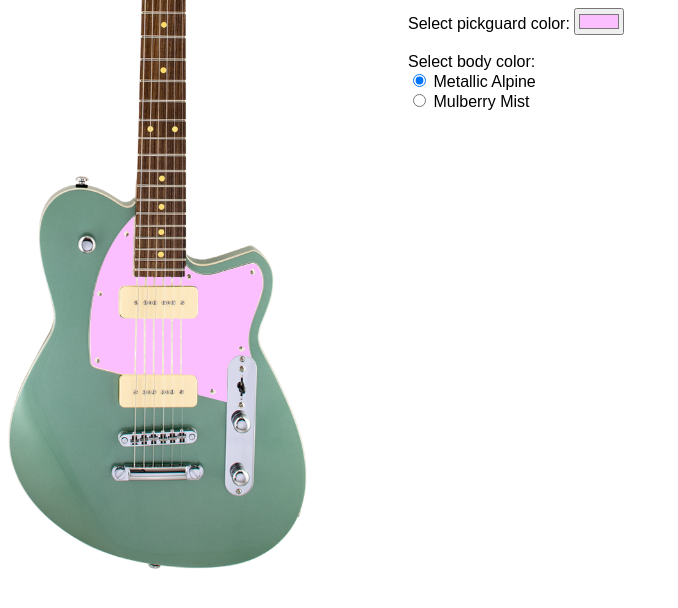
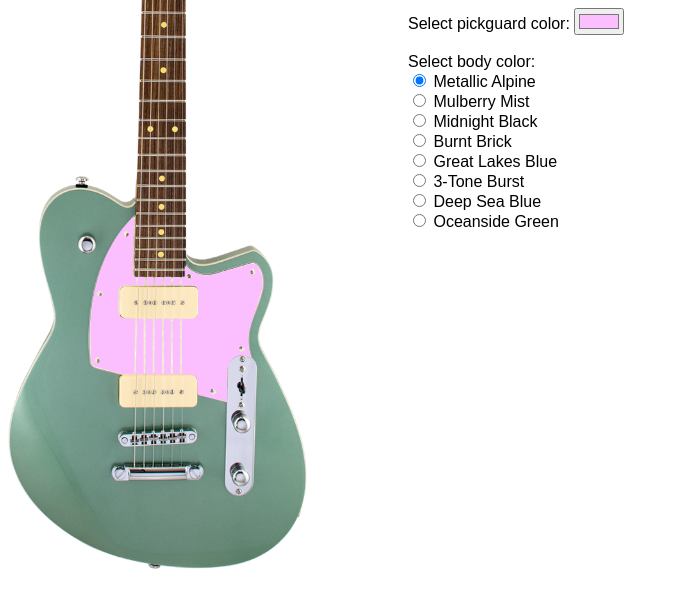
Before and after one commit to rustynymph/reverend-charger-290-customizer, a plain HTML site: page index.html in a window 1280 px wide. Shown: the whole page, without its empty margins (0-678 px from the left). Drawn offline with Linux system fonts and the light colour scheme.

Commit message:
added more colors

```diff
--- a/index.html
+++ b/index.html
@@ -121,8 +121,27 @@
             Select body color:<br>
             <input type="radio" id="green" name="bodycolor" value="alpine.png" onchange="updateBody(this.value)" checked=true>
             <label for="green">Metallic Alpine</label><br>
+
             <input type="radio" id="pink" name="bodycolor" value="mulberry.png" onchange="updateBody(this.value)">
             <label for="pink">Mulberry Mist</label><br>
+
+            <input type="radio" id="black" name="bodycolor" value="black.png" onchange="updateBody(this.value)">
+            <label for="black">Midnight Black</label><br>
+
+            <input type="radio" id="red" name="bodycolor" value="red.png" onchange="updateBody(this.value)">
+            <label for="red">Burnt Brick</label><br>
+
+            <input type="radio" id="blue" name="bodycolor" value="blue.png" onchange="updateBody(this.value)">
+            <label for="blue">Great Lakes Blue</label><br>
+
+            <input type="radio" id="burst" name="bodycolor" value="burst.png" onchange="updateBody(this.value)">
+            <label for="burst">3-Tone Burst</label><br>
+
+            <input type="radio" id="blue2" name="bodycolor" value="blue2.png" onchange="updateBody(this.value)">
+            <label for="blue2">Deep Sea Blue</label><br>
+
+            <input type="radio" id="green2" name="bodycolor" value="green2.png" onchange="updateBody(this.value)">
+            <label for="green2">Oceanside Green</label><br>
 
 
         <script>
```
Also changed, not shown: black.png (added), blue.png (added), blue2.png (added), burst.png (added), green2.png (added), red.png (added), 1 other file.
